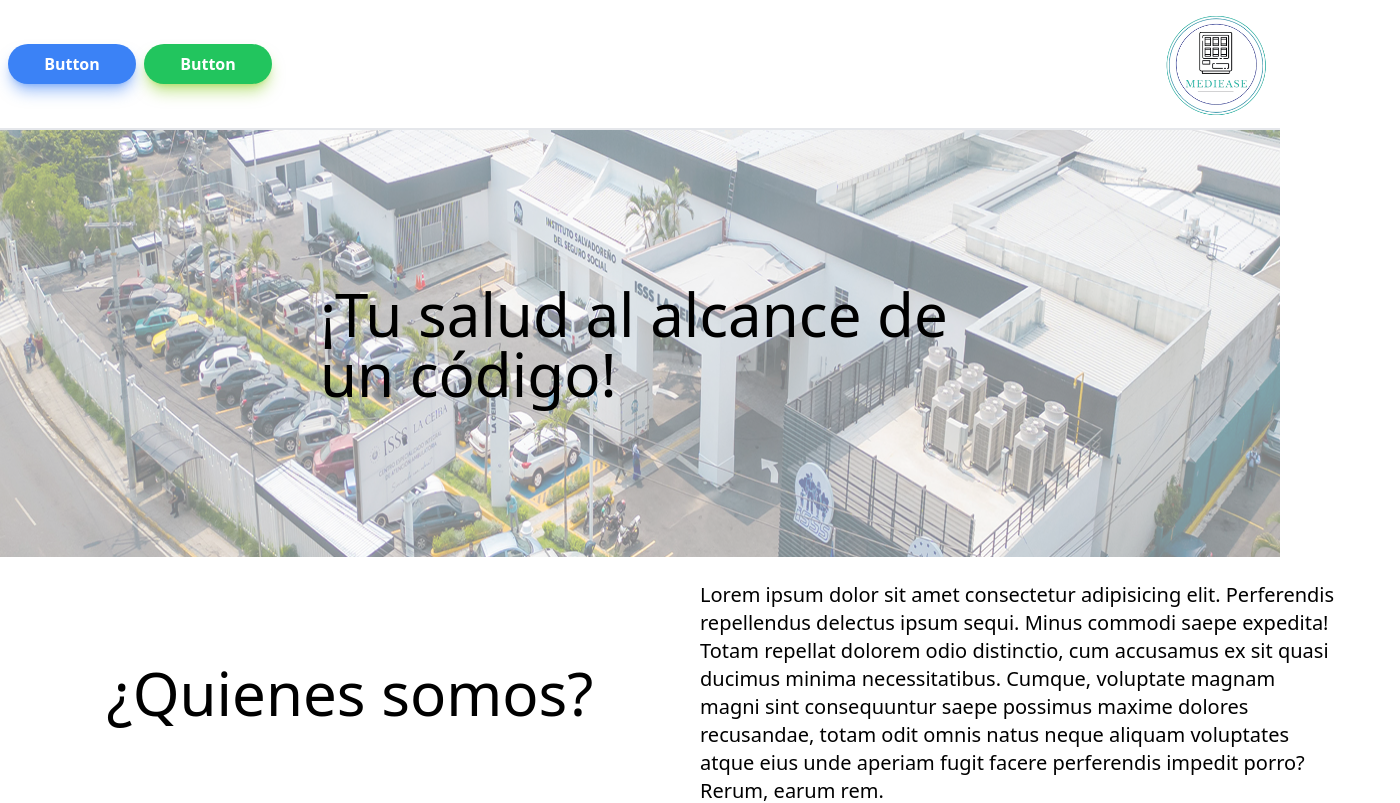
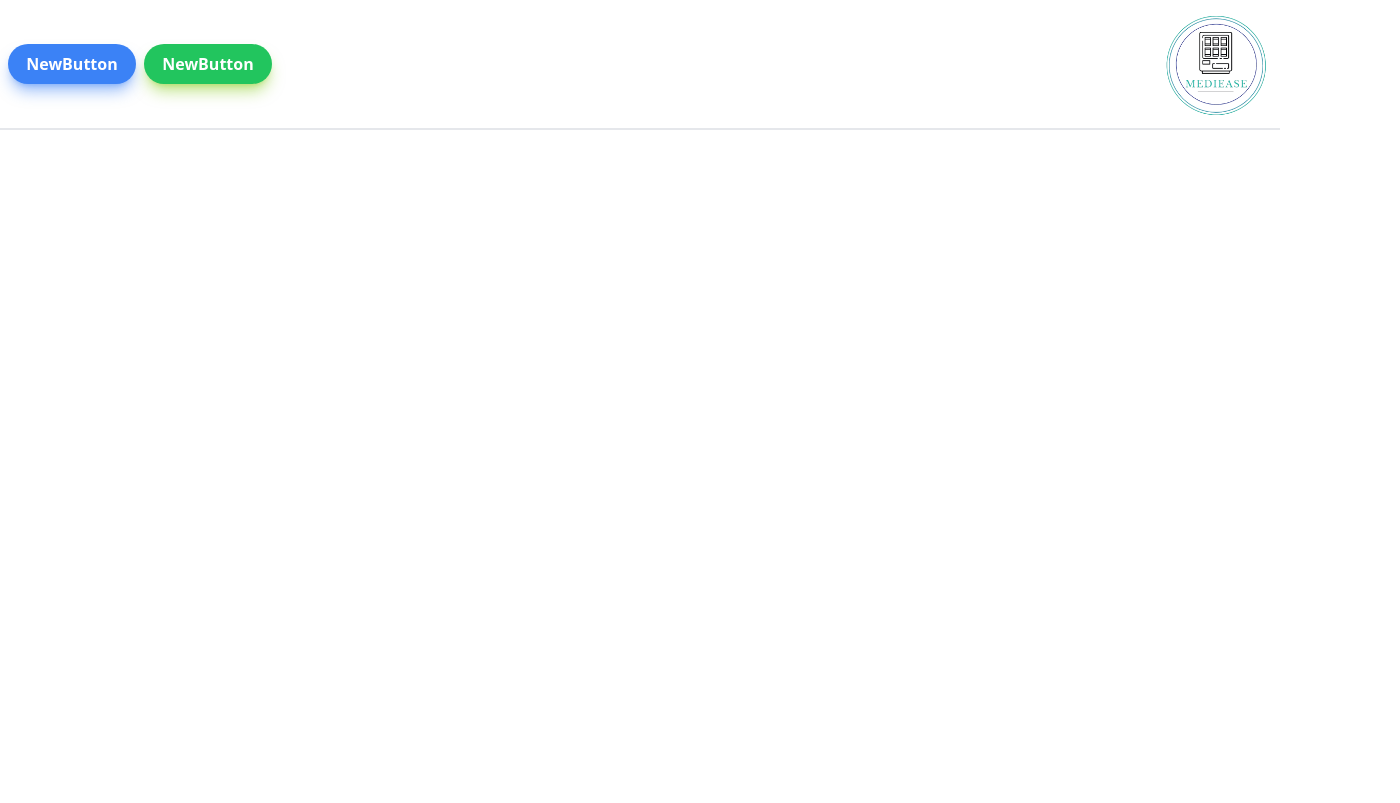
Before and after one commit to ArBrijan/MediEase---Crea2024, a React (Vite) app in the folder vite-project/: page / in a window 1280 px wide. Shown: the top 803 px of the page, 1400 px wide, since content can reach past the window. Built offline with nearby package versions, Linux system fonts and the light colour scheme.

Commit message:
Cambios en página principal, ahora los dos botones redirigen a sus respectivas páginas.

```diff
--- a/vite-project/index.html
+++ b/vite-project/index.html
@@ -4,7 +4,7 @@
     <meta charset="UTF-8" />
     <link rel="icon" type="image/svg+xml" href="/vite.svg" />
     <meta name="viewport" content="width=device-width, initial-scale=1.0" />
-    <title>Vite + React</title>
+    <title>MediEase</title>
   </head>
   <body>
     <div id="root"><h1></h1></div>
--- a/vite-project/src/header.jsx
+++ b/vite-project/src/header.jsx
@@ -1,13 +1,13 @@
-export function Header ()  {
-    return(
+export function Header() {
+    return (
         <header className="p-0 m-0">
             <div className="flex justify-between items-center border-grey border-b-2">
                 <div className="ml-2">
                     <button className="mr-1 bg-blue-500 hover:bg-blue-700 text-white font-bold py-2 px-4 w-32 rounded-full shadow-lg shadow-blue-500/50">
-                    Button
+                        <a href="/Login">NewButton</a>
                     </button>
                     <button className="ml-1 bg-green-500 hover:bg-green-700 text-white font-bold py-2 px-4 w-32 rounded-full shadow-lg shadow-lime-500/50">
-                    Button
+                        <a href="/Register">NewButton</a>
                     </button>
                 </div>
                 <img className="w-32" src="./src/imgs/logo.png" alt="MediEase" />
--- /dev/null
+++ b/vite-project/src/login.jsx
@@ -0,0 +1,11 @@
+export function InicioSesion() {
+    return (
+        <>
+            <div className="bg-emerald-400">
+                <h1>Soy el login</h1>
+                <a href="/">SEXO1</a>
+            </div>
+        </>
+    )
+
+}
--- a/vite-project/src/main.jsx
+++ b/vite-project/src/main.jsx
@@ -1,14 +1,17 @@
 import { BrowserRouter } from "react-router-dom"
-import React from 'react'
+import "./index.css"
+import React, { useState } from 'react'
 import ReactDOM from 'react-dom/client'
-import { Header } from './header'
-import { Body } from './body'
-import "./index.css"
+import { Principal } from "./principal"
+import { InicioSesion } from "./login"
+import { Registro } from "./register"
+
+
 
 const root = ReactDOM.createRoot(document.getElementById('root'))
+
 root.render(
     <>
-        <Header />
-        <Body />
+        <Principal />
     </>
 )
--- /dev/null
+++ b/vite-project/src/principal.jsx
@@ -0,0 +1,19 @@
+import { Header } from "./header"
+import { Body } from "./body"
+import { InicioSesion } from "./login"
+import { Registro } from "./register"
+import { useState } from "react"
+
+export function Principal() {
+
+    const [currentPath, setCurrentPath] = useState(window.location.pathname)
+
+    return (
+        <>
+            {currentPath === '/' && < Header />}
+            {currentPath === '/Body' && < Body />}
+            {currentPath === '/Login' && < InicioSesion />}
+            {currentPath === '/Register' && < Registro />}
+        </>
+    )
+}
--- /dev/null
+++ b/vite-project/src/register.jsx
@@ -0,0 +1,10 @@
+export function Registro() {
+    return (
+        <>
+            <div className="bg-purple-400">
+                <h1>Soy el register</h1>
+                <a href="/">SEXO2</a>
+            </div>
+        </>
+    )
+}
```
